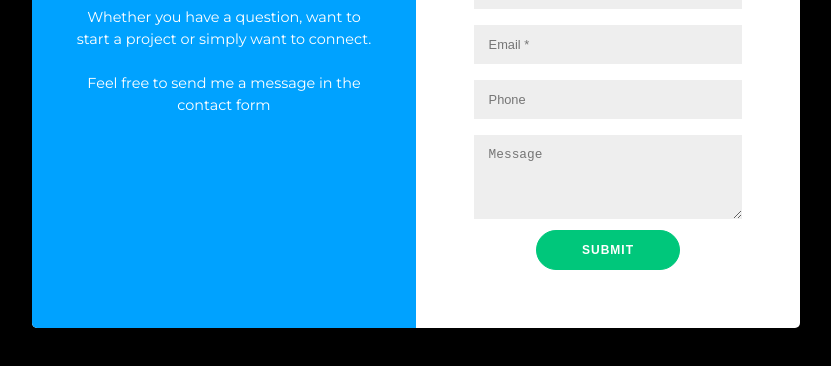
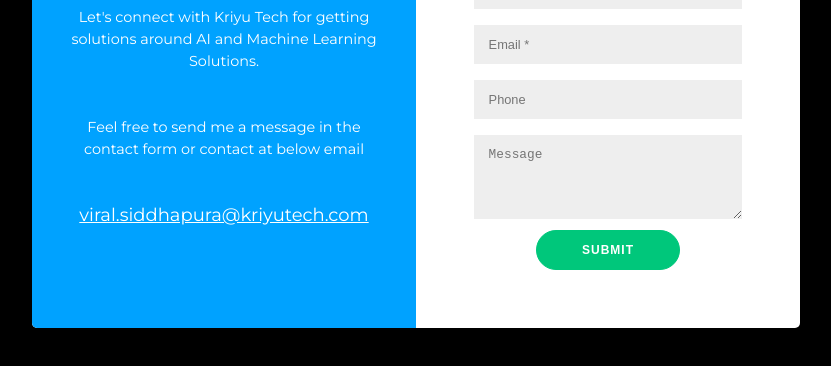
Before and after one commit to viral-siddhapura/kriyu-tech-website, a website: page contact.html in a window 1280 px wide. Shown: the part 292-658 px from the top of the page, without its empty margins (224-1055 px from the left). Drawn offline with Linux system fonts and the light colour scheme.

Commit message:
contact us page email address - HR added

```diff
--- a/contact.html
+++ b/contact.html
@@ -15,9 +15,13 @@
             <div class="left-container">
                 <div class="left-inner-container">
                     <h2>Let's Chat</h2>
-                    <p>Whether you have a question, want to start a project or simply want to connect.</p>
+                    <p>Let's connect with Kriyu Tech for getting solutions around AI and Machine Learning Solutions.</p>
                     <br>
-                    <p>Feel free to send me a message in the contact form</p>
+                    <br>
+                    <p>Feel free to send me a message in the contact form or contact at below email</p>
+                    <br>
+                    <br>
+                    <a href="mailto:viral.siddhapura@kriyutech.com" style="margin-top: 10px; font-size: large; color: white; ">viral.siddhapura@kriyutech.com</a>
                 </div>
             </div>
             <div class="right-container">
```
